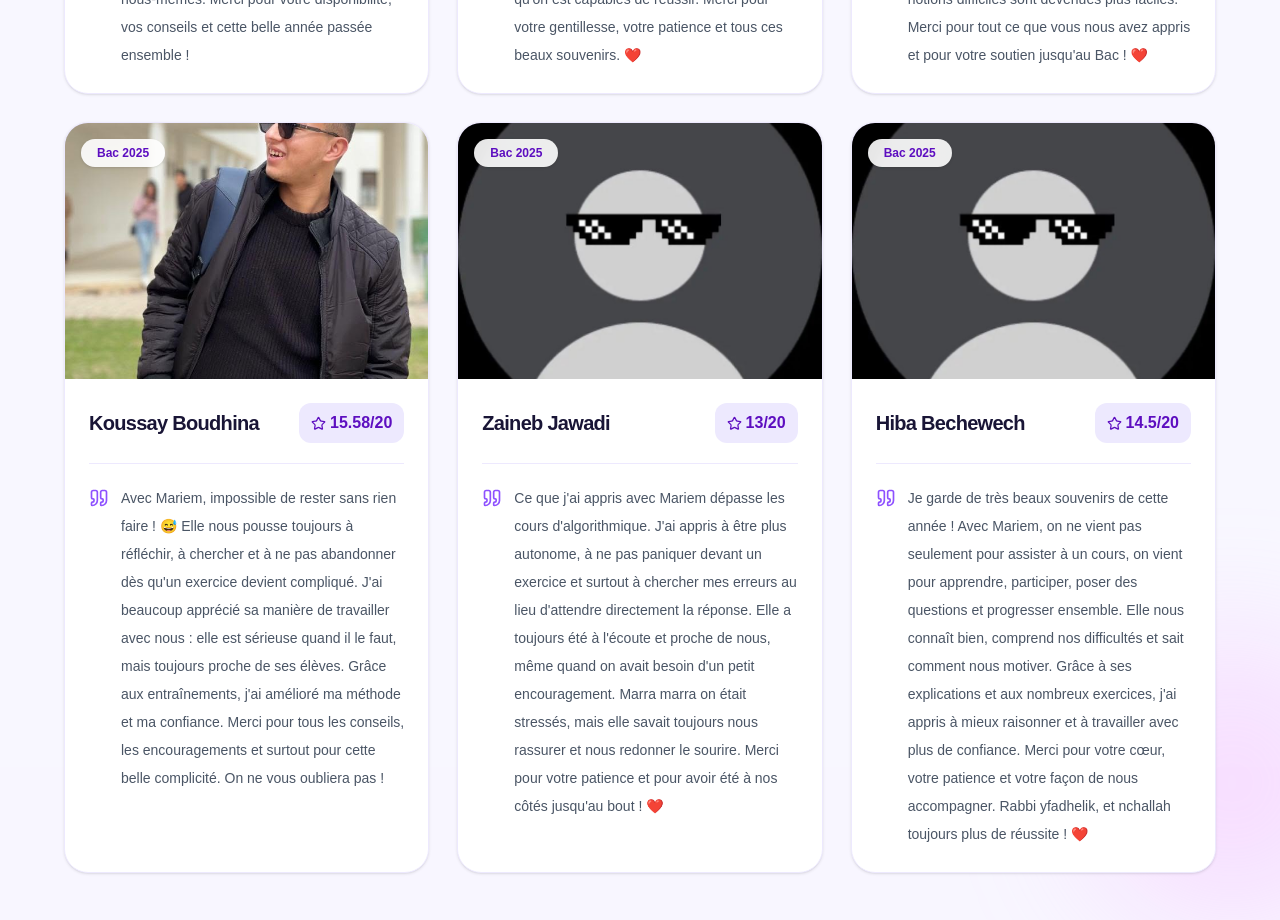
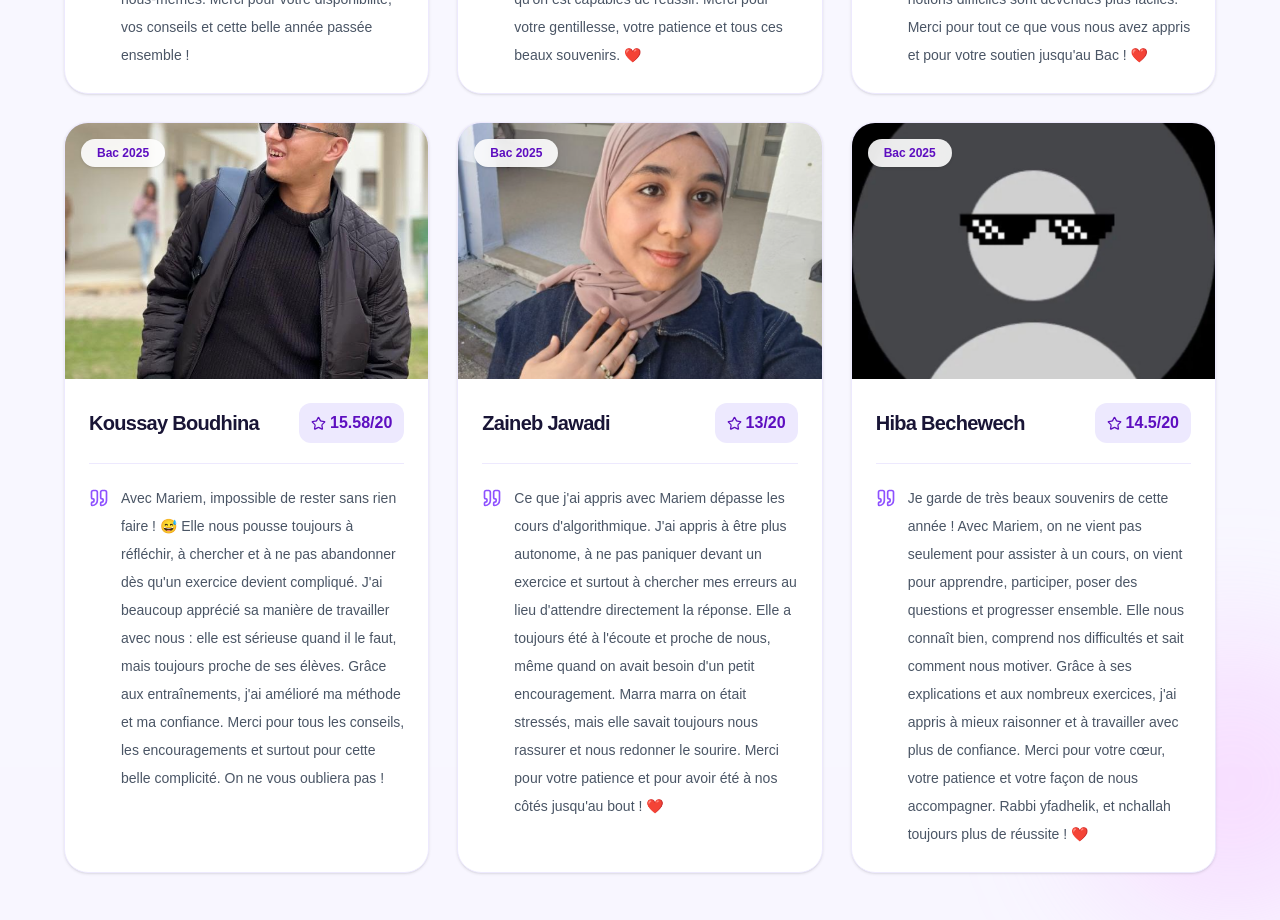
Before and after one commit to MariemSoualhia/ms-code-academy-site, a Next.js app: page /reussites in a window 1280 px wide. Shown: the part 4060-4980 px from the top of the page. Built offline with nearby package versions, Linux system fonts and the light colour scheme.

Commit message:
add reussites page

```diff
--- a/app/reussites/page.tsx
+++ b/app/reussites/page.tsx
@@ -96,7 +96,7 @@ const students: Student[] = [
     name: "Zaineb Jawadi",
     year: "2025",
     score: "13/20",
-    photo: "/eleves/profil.jpg",
+    photo: "/eleves/zaineb.png",
     testimonial:
       "Ce que j'ai appris avec Mariem dépasse les cours d'algorithmique. J'ai appris à être plus autonome, à ne pas paniquer devant un exercice et surtout à chercher mes erreurs au lieu d'attendre directement la réponse. Elle a toujours été à l'écoute et proche de nous, même quand on avait besoin d'un petit encouragement. Marra marra on était stressés, mais elle savait toujours nous rassurer et nous redonner le sourire. Merci pour votre patience et pour avoir été à nos côtés jusqu'au bout ! ❤️",
   },
```
Also changed, not shown: public/eleves/zaineb.png (added).
